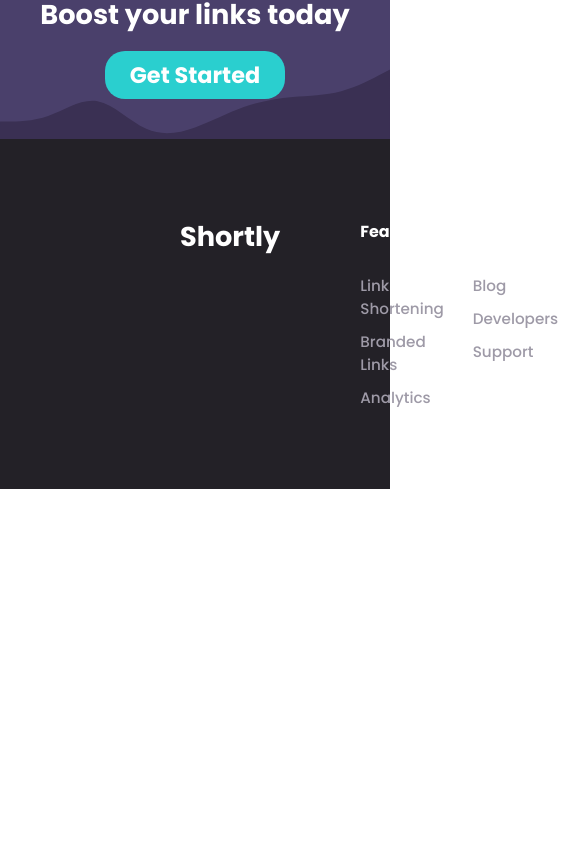
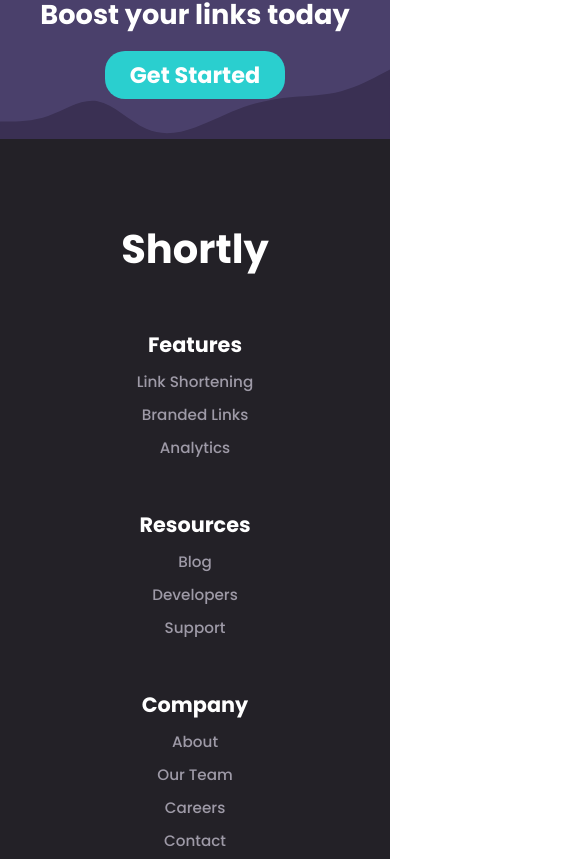
Before and after one commit to nandev04/Shortly, a React (Vite) app: page / in a window 390 px wide. Shown: the part 2125-2984 px from the top of the page, 585 px wide, since content can reach past the window. Before the commit the page ends 2614 px from the top, so only its background shows below. Built offline with nearby package versions, Linux system fonts and the light colour scheme.

Commit message:
Responsividade do footer finalizado

```diff
--- a/src/styleComponents/Footer.module.css
+++ b/src/styleComponents/Footer.module.css
@@ -4,7 +4,6 @@
 
 .contentFooter {
   display: flex;
-  justify-content: space-between;
   box-sizing: border-box;
   margin: 0 180px;
   padding: 80px 0;
@@ -70,3 +69,37 @@
     margin-bottom: 20px;
   }
 }
+
+@media (max-width: 950px) {
+  .contentFooter {
+    display: grid;
+    row-gap: 50px;
+    justify-content: center;
+    text-align: center;
+  }
+
+  .logoSite {
+    font-size: 2.5rem;
+    margin: 0;
+  }
+
+  .contentFooter > div {
+    padding-right: 0;
+  }
+
+  .topicTitle {
+    font-size: 1.3rem;
+    margin: 0;
+  }
+
+  .socials {
+    display: grid;
+    grid-template-columns: repeat(4, 1fr);
+    gap: 20px;
+  }
+
+  .socials > a > img {
+    display: block;
+    margin: 0;
+  }
+}
```
